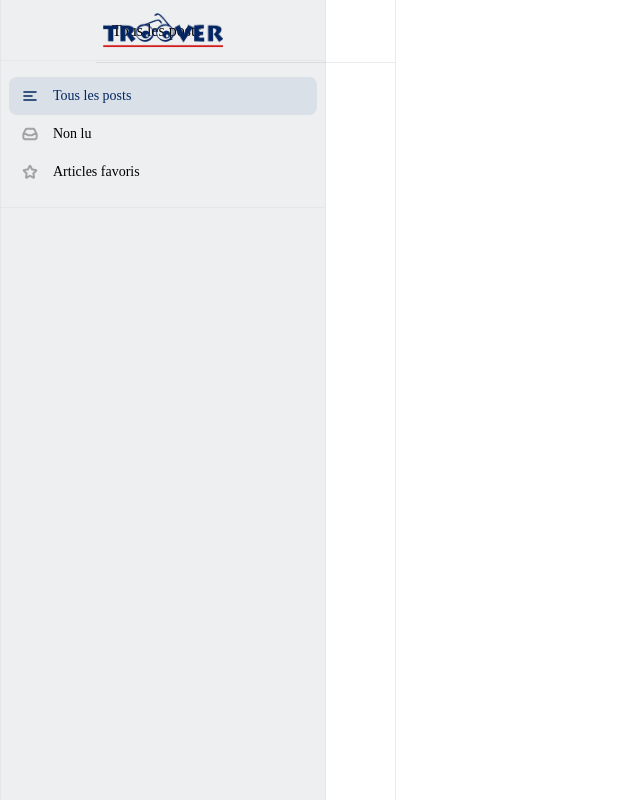
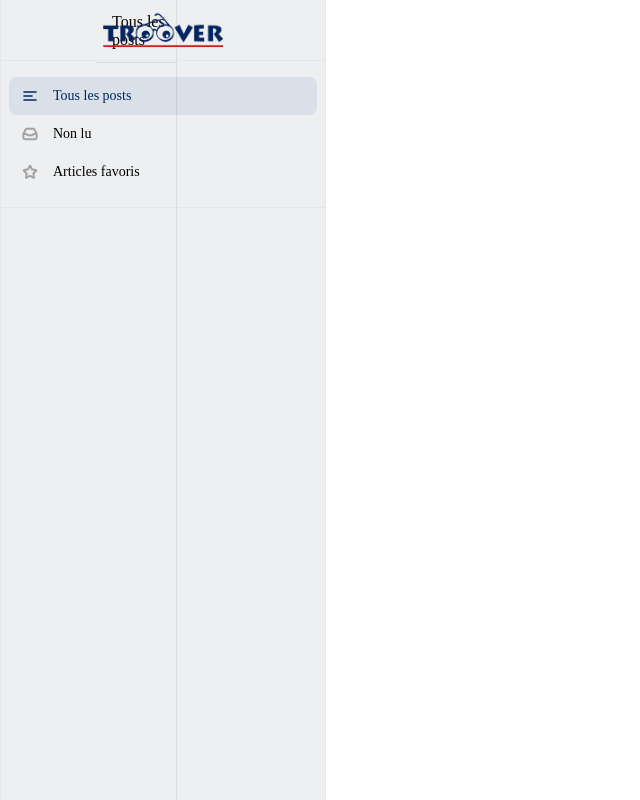
Before and after one commit to GatienFrenchDev/MyRSS, a PHP site: template views/homepage.php in a window 1280 px wide. Shown: the whole page, without its empty margins (0-640 px from the left). Run offline with PHP 8.4, Linux system fonts and the light colour scheme; the template is opened without the code that fills it, so the values that code supplies are empty.

Commit message:
feat(UI): ajout de nouvelles options d'affichage de l'UI principal

```diff
--- a/public/css/article-reader.css
+++ b/public/css/article-reader.css
@@ -2,7 +2,6 @@ div#article-reader{
     overflow-y: scroll;
     padding: 8vh 6vw 0 5vw;
     display: flex;
-    width: auto;
     flex-direction: column;
 }
 
--- a/public/css/articles.css
+++ b/public/css/articles.css
@@ -1,5 +1,11 @@
+div#ui{
+    height: 100vh;
+    width: 100%;
+    display: grid;
+    grid-template-columns: 1fr 3fr;
+}
+
 div.articles{
-    width: 300px;
     height: 100vh;
     display: flex;
     flex-direction: column;
--- a/public/css/side-bar.css
+++ b/public/css/side-bar.css
@@ -1,8 +1,8 @@
-div.onglet-bottom>span>svg>path{
+div.onglet-bottom>span>svg>path {
     stroke-width: 2.5px;
 }
 
-div.side-bar{
+div.side-bar {
     user-select: none;
     height: 100%;
     background: var(--background-color);
@@ -13,15 +13,16 @@ div.side-bar{
     flex-shrink: 0;
 }
 
-a{
+a {
     text-decoration: none;
 }
 
-a.onglet>svg>path{
+a.onglet>svg>path {
     fill: rgb(163, 163, 163);
 }
 
-div.side-bar>a, div.ajout-flux{
+div.side-bar>a,
+div.ajout-flux {
     height: 60px;
     font-size: 12px;
     text-decoration: none;
@@ -33,28 +34,28 @@ div.side-bar>a, div.ajout-flux{
     color: rgb(77, 77, 77);
 }
 
-div.side-bar>a.actif>svg>path{
+div.side-bar>a.actif>svg>path {
     fill: white;
 }
 
-div.side-bar>a.actif{
+div.side-bar>a.actif {
     background-color: var(--highlight-color);
     color: white;
 }
 
-div.side-bar>a:not(.actif):hover{
+div.side-bar>a:not(.actif):hover {
     background-color: #dbdcdd;
 }
 
-a.onglet:not(.actif):hover > svg>path{
+a.onglet:not(.actif):hover>svg>path {
     fill: var(--highlight-color);
 }
 
-div.side-bar>a>p{
+div.side-bar>a>p {
     margin-top: 6px;
 }
 
-div.ajout-flux{
+div.ajout-flux {
     cursor: pointer;
     height: 66px;
     padding: 12px 0;
@@ -62,12 +63,12 @@ div.ajout-flux{
     border-top: 1px solid var(--border-color);
 }
 
-div.ajout-flux:hover > a>span{
+div.ajout-flux:hover>a>span {
     background-color: var(--highlight-text-color);
 }
 
 
-div.ajout-flux>a{
+div.ajout-flux>a {
     display: flex;
     align-items: center;
     justify-content: center;
@@ -75,7 +76,7 @@ div.ajout-flux>a{
     margin-bottom: 6px;
 }
 
-div.ajout-flux>a>span{
+div.ajout-flux>a>span {
     box-shadow: rgba(91, 78, 207, 0.5) 0px 2px 4px 0px;
     display: flex;
     justify-content: center;
@@ -86,19 +87,19 @@ div.ajout-flux>a>span{
     border-radius: 50%;
 }
 
-div.ajout-flux>a>p{
+div.ajout-flux>a>p {
     margin-top: 6px;
     padding: 0 4px;
 }
 
-div.onglet-bottom{
+div.onglet-bottom {
     width: 100%;
     font-size: 12px;
     height: 60px;
     margin-bottom: 6px;
 }
 
-div.onglet-bottom>a{
+div.onglet-bottom>a, div.onglet-bottom>div {
     color: #707070;
     display: flex;
     justify-content: center;
@@ -106,7 +107,7 @@ div.onglet-bottom>a{
     flex-direction: column;
 }
 
-div.onglet-bottom> a > span{
+div.onglet-bottom>a>span, div.onglet-bottom>div>span {
     display: flex;
     justify-content: center;
     align-items: center;
@@ -115,20 +116,20 @@ div.onglet-bottom> a > span{
     width: 32px;
 }
 
-div.onglet-bottom:hover{
+div.onglet-bottom:hover {
     cursor: pointer;
 }
 
-div.onglet-bottom:hover > a > span{
+div.onglet-bottom:hover>a>span, div.onglet-bottom:hover>div>span {
     background-color: #dbdcdd;
     border-radius: 50%;
 }
 
-div.onglet-bottom>a>span>svg{
+div.onglet-bottom>a>span>svg, div.onglet-bottom>div>span>svg {
     color: var(--highlight-color);
 }
 
-div.onglet-bottom>a>p{
+div.onglet-bottom>a>p {
     padding: 0 4px;
     margin-top: 4px;
 }
--- a/public/css/style.css
+++ b/public/css/style.css
@@ -9,8 +9,9 @@ body{
     height: 100vh;
     margin: 0;
     display: grid;
-    grid-template-columns: 96px 325px 300px auto;
+    grid-template-columns: 96px 325px auto;
     font-family: 'Fira Sans';
+    overflow-y: hidden;
 }
 
 path{
--- a/public/js/main.js
+++ b/public/js/main.js
@@ -23,12 +23,12 @@ async function setup() {
 
     new BoutonAjoutDossier();
 
-    document.getElementById("nb-total-non-lu").innerText = nb_total_non_lu > 0  ? nb_total_non_lu : "";
+    document.getElementById("nb-total-non-lu").innerText = nb_total_non_lu > 0 ? nb_total_non_lu : "";
 
     ContainerArticle.addArticles(articles);
 }
 
-setup()
+setup();
 
 
 
@@ -39,7 +39,7 @@ document.getElementById("tous-les-posts").addEventListener("click", async () =>
     document.getElementById("tous-les-posts").classList.add("categorie-active");
     Header.updateTitle("Tous les posts");
     setup();
-})
+});
 
 document.getElementById("btn-afficher-non-lu").addEventListener("click", async () => {
     document.querySelectorAll("div.categorie-active").forEach(categorie => categorie.classList.remove("categorie-active"));
@@ -50,7 +50,7 @@ document.getElementById("btn-afficher-non-lu").addEventListener("click", async (
     ContainerArticle.numero_page = 0;
     const articles = await API.getArticlesNonLu(0);
     ContainerArticle.addArticles(articles);
-})
+});
 
 document.getElementById("btn-afficher-favoris").addEventListener("click", async () => {
     document.querySelectorAll("div.categorie-active").forEach(categorie => categorie.classList.remove("categorie-active"));
@@ -61,9 +61,33 @@ document.getElementById("btn-afficher-favoris").addEventListener("click", async
     ContainerArticle.numero_page = 0;
     const articles = await API.getArticlesFavoris(0);
     ContainerArticle.addArticles(articles);
-})
+});
 
 // Ferme le context menu lors d'un clic sur la page
 document.body.addEventListener("click", () => {
     document.getElementById("context-menu").style.display = "none";
-})
+});
+
+// pour basculer entre les layouts
+let currentLayout = 0;
+document.querySelector('#toggle-view').addEventListener('click', () => {
+    if (currentLayout % 4 == 0) {
+        document.querySelector("div#ui").style.setProperty('grid-template-columns', '1fr');
+        document.querySelector("div.articles").style.setProperty('height', '40vh');
+        document.querySelector("div.articles").style.setProperty('border-bottom', '1px solid var(--border-color)');
+    }
+    if(currentLayout % 4 == 1) {
+        document.querySelector("div.articles").style.removeProperty('height');
+        document.querySelector("div.articles").style.removeProperty('border-bottom');
+        document.querySelector("div#ui").style.setProperty('grid-template-columns', '2fr 1fr');
+    }
+    if(currentLayout % 4 == 2){
+        document.querySelector("div#article-reader").style.setProperty('display', 'none');
+        document.querySelector("div#ui").style.setProperty('grid-template-columns', '1fr');
+    }
+    if(currentLayout % 4 == 3) {
+        document.querySelector("div#ui").style.setProperty('grid-template-columns', '1fr 3fr');
+        document.querySelector("div#article-reader").style.removeProperty('display');
+    }
+    currentLayout++;
+});
--- a/views/collections.php
+++ b/views/collections.php
@@ -60,6 +60,7 @@
 
     </div>
 
+    <div id="ui">
         <div class="articles">
 
             <div class="article-header">
@@ -75,6 +76,7 @@
 
         <div id="article-reader">
         </div>
+    </div>
 
 </body>
 
--- a/views/homepage.php
+++ b/views/homepage.php
@@ -92,6 +92,8 @@
 
     </div>
 
+    <div id="ui">
+
         <div class="articles">
 
             <div class="article-header">
@@ -108,6 +110,7 @@
         <div id="article-reader">
         </div>
 
+    </div>
 
     <div id="context-menu">
     </div>
--- a/views/resultat.php
+++ b/views/resultat.php
@@ -44,8 +44,6 @@
     createSideBar(3);
     ?>
 
-
-
     <div class="articles">
 
         <div class="article-header">
```
Also changed, not shown: views/components/side-bar.php (+14 -13 lines), src/model/UtilisateurModel.php (line endings or trailing spaces). Lines whose indentation alone changed are shown as unchanged.
